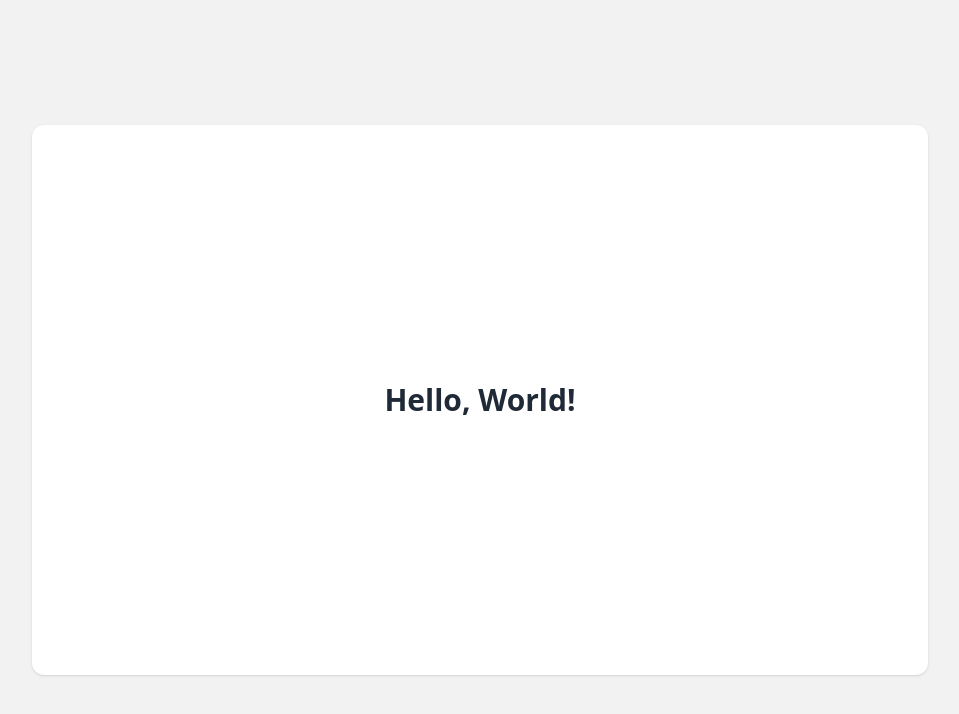
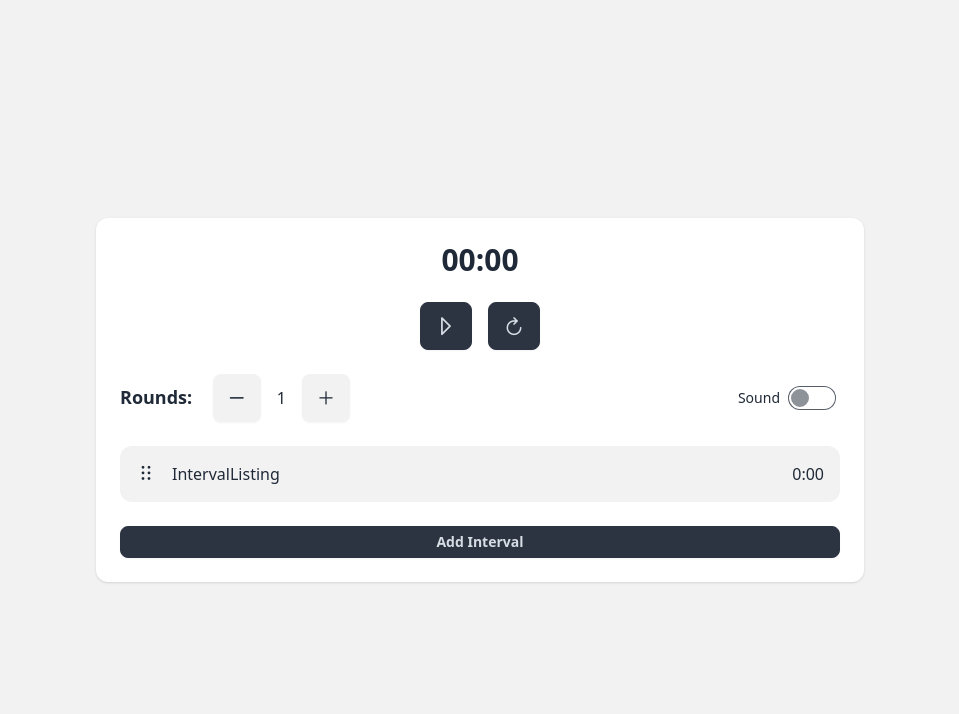
Before and after one commit to prxsss/interval-timer-app, a Vue app: page / in a window 1280 px wide. Shown: the top 714 px of the page, without its empty margins (160-1119 px from the left). Built offline with nearby package versions, Linux system fonts and the light colour scheme.

Commit message:
add primeicons dependency; enhance App.vue with interval management and sound toggle; create IntervalListing and TimerModal components

```diff
--- a/index.html
+++ b/index.html
@@ -1,4 +1,4 @@
-<!DOCTYPE html>
+<!doctype html>
 <html lang="en" data-theme="light">
     <head>
         <meta charset="UTF-8" />
--- a/package.json
+++ b/package.json
@@ -9,6 +9,7 @@
     "preview": "vite preview"
   },
   "dependencies": {
+    "primeicons": "^7.0.0",
     "vue": "^3.5.13"
   },
   "devDependencies": {
--- a/src/App.vue
+++ b/src/App.vue
@@ -1,13 +1,81 @@
-<script setup lang="ts"></script>
+<script setup lang="ts">
+import { ref } from 'vue'
+import soundFile from './assets/sounds/mixkit-mouse-click-close-1113.wav'
+
+import IntervalListing from './components/IntervalListing.vue'
+
+const rounds = ref(1)
+const intervals = ref(1)
+
+const incrementRounds = () => {
+    rounds.value++
+}
+
+const decrementRounds = () => {
+    if (rounds.value > 1) {
+        rounds.value--
+    }
+}
+
+const toggleSound = () => {
+    const soundEffect = new Audio(soundFile)
+    soundEffect.play()
+}
+</script>
 
 <template>
     <div
         class="flex min-h-screen w-full items-center justify-center bg-base-200"
     >
         <div
-            class="flex h-[550px] w-full max-w-4xl items-center justify-center rounded-xl bg-base-100 shadow"
+            class="w-full max-w-3xl space-y-6 rounded-xl bg-base-100 p-6 shadow"
         >
-            <h1 class="text-3xl font-bold">Hello, World!</h1>
+            <div class="text-center text-3xl font-semibold">00:00</div>
+            <div class="space-x-4 text-center">
+                <button class="btn btn-neutral text-lg">
+                    <i class="pi pi-play"></i>
+                </button>
+                <button class="btn btn-neutral text-lg">
+                    <i class="pi pi-refresh"></i>
+                </button>
+            </div>
+            <div class="flex items-center justify-between">
+                <div class="space-x-4">
+                    <span class="text-lg font-semibold">Rounds: </span>
+                    <button @click="decrementRounds" class="btn">
+                        <i class="pi pi-minus"></i>
+                    </button>
+                    <span>{{ rounds }}</span>
+                    <button @click="incrementRounds" class="btn">
+                        <i class="pi pi-plus"></i>
+                    </button>
+                </div>
+                <div class="form-control">
+                    <label class="label cursor-pointer space-x-2">
+                        <span class="label-text">Sound</span>
+                        <input
+                            @change="toggleSound"
+                            type="checkbox"
+                            class="toggle"
+                        />
+                    </label>
+                </div>
+            </div>
+            <div class="max-h-72 space-y-4 overflow-y-auto">
+                <IntervalListing
+                    v-for="(_, index) in new Array(intervals)"
+                    :id="index"
+                    :key="index"
+                />
+            </div>
+            <div>
+                <button
+                    @click="intervals++"
+                    class="btn btn-neutral btn-sm w-full"
+                >
+                    Add Interval
+                </button>
+            </div>
         </div>
     </div>
 </template>
--- /dev/null
+++ b/src/components/IntervalListing.vue
@@ -0,0 +1,33 @@
+<script setup lang="ts">
+import TimerModal from './TimerModal.vue'
+
+const props = defineProps<{
+    id: number
+}>()
+
+const openModal = () => {
+    const modal = document.getElementById(
+        `my_modal_${props.id}`
+    ) as HTMLDialogElement
+    if (modal) {
+        modal.showModal()
+    }
+}
+</script>
+
+<template>
+    <div class="flex items-center space-x-4 rounded-xl bg-base-200">
+        <div class="cursor-move -space-x-2 py-4 pl-4 text-sm">
+            <i class="pi pi-ellipsis-v"></i>
+            <i class="pi pi-ellipsis-v"></i>
+        </div>
+        <div
+            @click="openModal"
+            class="flex flex-1 cursor-pointer items-center justify-between py-4 pr-4 font-medium"
+        >
+            <div>IntervalListing</div>
+            <div>0:00</div>
+        </div>
+    </div>
+    <TimerModal :modal-id="`my_modal_${props.id}`" />
+</template>
--- /dev/null
+++ b/src/components/TimerModal.vue
@@ -0,0 +1,52 @@
+<script setup lang="ts">
+const props = defineProps<{
+    modalId: string
+}>()
+
+const closeModal = () => {
+    const modal = document.getElementById(props.modalId) as HTMLDialogElement
+    if (modal) {
+        modal.close()
+    }
+}
+</script>
+
+<template>
+    <dialog :id="props.modalId" class="modal">
+        <div class="modal-box w-80">
+            <div class="mb-6 flex items-center justify-between">
+                <h3 class="text-lg font-bold">Edit Timer</h3>
+                <button><i class="pi pi-trash"></i></button>
+            </div>
+            <div class="mb-6 flex justify-center space-x-4">
+                <div class="flex flex-col items-center">
+                    <button class="p-2"><i class="pi pi-angle-up"></i></button>
+                    <div class="w-16 text-center text-4xl font-medium">00</div>
+                    <button class="p-2">
+                        <i class="pi pi-angle-down"></i>
+                    </button>
+                </div>
+                <div class="self-center text-4xl">:</div>
+                <div class="flex flex-col items-center">
+                    <button class="p-2"><i class="pi pi-angle-up"></i></button>
+                    <div class="w-16 text-center text-4xl font-medium">00</div>
+                    <button class="p-2">
+                        <i class="pi pi-angle-down"></i>
+                    </button>
+                </div>
+            </div>
+            <label class="input input-bordered mb-6 flex items-center gap-2">
+                <i class="pi pi-pen-to-square"></i>
+                <input type="text" class="grow" placeholder="Timer name" />
+            </label>
+            <div class="flex space-x-3">
+                <button class="btn btn-neutral flex-1">Save</button>
+                <button @click="closeModal" class="btn flex-1">Cancel</button>
+            </div>
+        </div>
+
+        <form method="dialog" class="modal-backdrop">
+            <button>close</button>
+        </form>
+    </dialog>
+</template>
--- a/src/main.ts
+++ b/src/main.ts
@@ -1,5 +1,6 @@
 import { createApp } from 'vue'
 import './style.css'
+import 'primeicons/primeicons.css'
 import App from './App.vue'
 
 createApp(App).mount('#app')
```
Also changed, not shown: 2 other files (tests, documents, lock files or other folders). Lines whose indentation alone changed are shown as unchanged.
